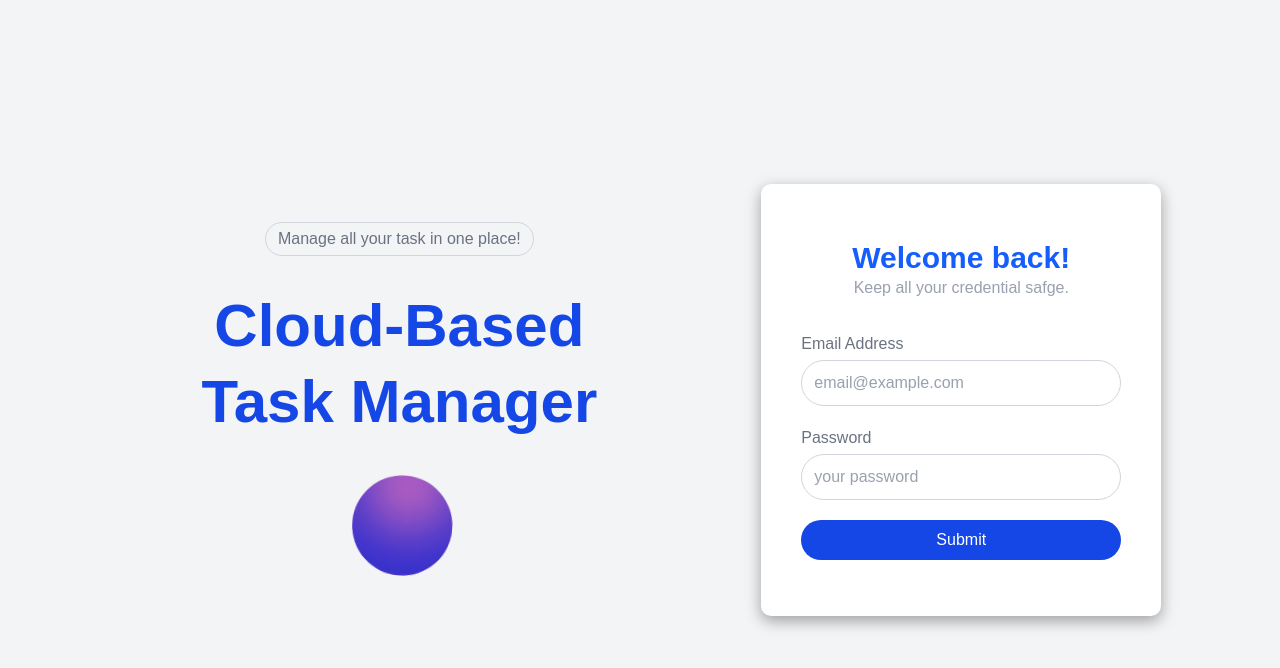
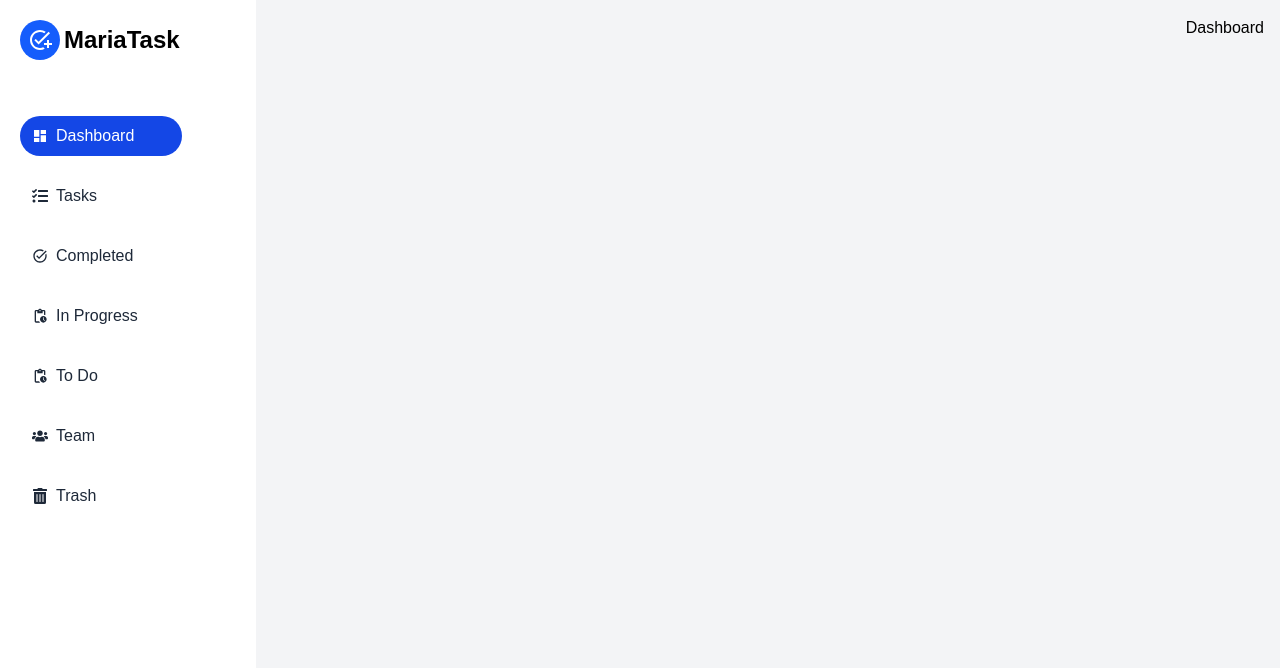
Before and after one commit to AleksKen/ClientTaskManager, a React (Vite) app in the folder client/: page /dashboard in a window 1280 px wide. Before the commit this address led to /login. Shown: the top 668 px of the page. Built offline with nearby package versions, Linux system fonts and the light colour scheme.

Commit message:
Хранилище, введение в слайсы и боковая панель

```diff
--- a/client/src/App.jsx
+++ b/client/src/App.jsx
@@ -1,47 +1,50 @@
 import Login from "./pages/Login.jsx";
-import {Navigate, Route, Routes, useLocation} from "react-router-dom";
+import {Navigate, Outlet, Route, Routes, useLocation} from "react-router-dom";
 import React from "react";
 import Dashboard from "./pages/Dashboard.jsx";
 import Tasks from "./pages/Tasks.jsx";
 import Users from "./pages/Users.jsx";
+import {Toaster} from "sonner";
+import Sidebar from "./components/Sidebar.jsx";
 import Trash from "./pages/Trash.jsx";
-import {Toaster} from "sonner";
 
 function Layout() {
-  const user = ""
+    // const {user} = useSelector((state) => state.auth);
+    const user = "Maria";
     const location = useLocation()
     return user ? (
         <div className='w-full h-screen flex flex-col md:flex-row'>
             <div className='w-1/5 h-screen bg-white sticky top-0 hidden md:block'>
-        {/*{Sidebar/}*/}
+                <Sidebar/>
             </div>
             {/*{MobileSidebar}*/}
             <div className="flex-1 overflow-y-auto">
                 {/*{Navbar}*/}
             </div>
             <div className='p-4 2xl:px-10'>
-        {/*{Outlet}*/}
+                <Outlet/>
             </div>
         </div>
     ) : (
         <Navigate to="/login" state={{from: location}} replace/>
     );
 }
+
 function App() {
     return (
         <main className='w-full min-h-screen bg-[#f3f4f6]'>
             <Routes>
-          <Route element={<Layout />}>
-            <Route path="/" element={<Navigate to="/dashboard" />}/>
-            <Route path="/dashboard" element={<Dashboard />}/>
-            <Route path="/tasks" element={<Tasks />}/>
-            <Route path="/team" element={<Users />}/>
-            <Route path="/trash" element={<Trash />}/>
-            <Route path="/tasks/:taskId" element={<Tasks />}/>
+                <Route element={<Layout/>}>
+                    <Route index path="/" element={<Navigate to="/dashboard"/>}/>
+                    <Route path="/dashboard" element={<Dashboard/>}/>
+                    <Route path="/tasks" element={<Tasks/>}/>
+                    <Route path="/team" element={<Users/>}/>
+                    <Route path="/trash" element={<Trash/>}/>
+                    <Route path="/tasks/:taskId" element={<Tasks/>}/>
                 </Route>
-          <Route path="/login" element={<Login />}/>
+                <Route path="/login" element={<Login/>}/>
             </Routes>
-          <Toaster richColors />
+            <Toaster richColors/>
         </main>
     );
 }
--- a/client/src/components/Button.jsx
+++ b/client/src/components/Button.jsx
@@ -1,7 +1,10 @@
 import React from 'react';
 import clsx from "clsx";
 
-const Button = ({icon, className, label, type, onClick=() => {} }) => {
+const Button = ({
+                    icon, className, label, type, onClick = () => {
+    }
+                }) => {
     return <button type={type || 'button'}
                    className={clsx('bx-3 py-2 outline-none', className)}
                    onClick={onClick}>
--- /dev/null
+++ b/client/src/components/Sidebar.jsx
@@ -0,0 +1,92 @@
+import React from 'react';
+import {MdDashboard, MdOutlineAddTask, MdOutlinePendingActions, MdTaskAlt} from "react-icons/md";
+import {FaTasks, FaTrashAlt, FaUsers} from "react-icons/fa";
+import {useDispatch, useSelector} from "react-redux";
+import {Link, NavLink, useLocation} from "react-router-dom";
+import {setOpenSidebar} from "../redux/slices/authSlice.js";
+import clsx from "clsx";
+
+const Sidebar = () => {
+    const {user} = useSelector((state) => state.auth);
+    const dispatch = useDispatch();
+    const location = useLocation();
+
+    const path = location.pathname.split("/")[1];
+
+    // const sidebarLinks = user.isAdmin ? linkData : linkData.slice(0, 5);
+    const sidebarLinks = linkData;
+
+    const closeSidebar = () => {
+        dispatch(setOpenSidebar(false));
+    };
+
+    const NavLink = ({el}) => {
+        return (
+            <Link to={el.link} onClick={closeSidebar}
+                  className={clsx('w-full lg:w-3/4 flex gap-2 px-3 py-2 rounded-full items-center text-gray-800 ' +
+                      'text-base hover:bg-[#2564ed2d]',
+                      path === el.link.split("/")[0] ? 'bg-blue-700 text-white' : ''
+                  )}>
+                {el.icon}
+                <span className='hover:text-[#2564ed]'>{el.label}</span>
+            </Link>
+        )
+    };
+
+    return <div className='w-full h-full flex flex-col gap-6 p-5'>
+        <h1 className='flex gap-1 items-center'>
+            <p className='bg-blue-600 p-2 rounded-full'>
+                <MdOutlineAddTask className='text-white text-2xl font-black'/>
+            </p>
+            <span className='text-black text-2xl font-black'>MariaTask</span>
+        </h1>
+
+        <div className='flex-1 flex flex-col gap-y-5 py-8'>
+            {
+                sidebarLinks.map((link) => (
+                    <NavLink el={link} key={link.label}/>
+                ))
+            }
+        </div>
+    </div>
+};
+
+const linkData = [
+    {
+        label: "Dashboard",
+        link: "dashboard",
+        icon: <MdDashboard/>,
+    },
+    {
+        label: "Tasks",
+        link: "tasks",
+        icon: <FaTasks/>,
+    },
+    {
+        label: "Completed",
+        link: "completed/completed",
+        icon: <MdTaskAlt/>,
+    },
+    {
+        label: "In Progress",
+        link: "in-progress/in progress",
+        icon: <MdOutlinePendingActions/>,
+    },
+    {
+        label: "To Do",
+        link: "todo/todo",
+        icon: <MdOutlinePendingActions/>,
+    },
+    {
+        label: "Team",
+        link: "team",
+        icon: <FaUsers/>,
+    },
+    {
+        label: "Trash",
+        link: "trash",
+        icon: <FaTrashAlt/>,
+    }
+];
+
+export default Sidebar;
--- a/client/src/components/Textbox.jsx
+++ b/client/src/components/Textbox.jsx
@@ -2,11 +2,12 @@ import React from 'react';
 import clsx from 'clsx';
 
 const Textbox = React.forwardRef(({
-    type, placeholder, label, className, register, name, error},
-ref) => {
+                                      type, placeholder, label, className, register, name, error
+                                  },
+                                  ref) => {
     return (
         <div className='w-full flex flex-col gap-1'>
-            {label && <label htmlFor={name} className='text-gray-500'>{label}</label>}
+            {label && <label htmlFor={name} className='text-gray-5{/**/}00'>{label}</label>}
 
             <div>
                 <input type={type}
--- a/client/src/main.jsx
+++ b/client/src/main.jsx
@@ -3,11 +3,15 @@ import { createRoot } from 'react-dom/client'
 import { BrowserRouter } from 'react-router-dom'
 import './index.css'
 import App from './App.jsx'
+import {Provider} from "react-redux";
+import store from './redux/store';
 
 createRoot(document.getElementById('root')).render(
   <StrictMode>
+      <Provider store={store}>
       <BrowserRouter>
         <App />
       </BrowserRouter>
+  </Provider>
   </StrictMode>,
 )
--- a/client/src/pages/Login.jsx
+++ b/client/src/pages/Login.jsx
@@ -3,13 +3,14 @@ import {useForm} from "react-hook-form";
 import {useNavigate} from "react-router-dom";
 import Textbox from "../components/Textbox.jsx";
 import Button from "../components/Button.jsx";
+import {useSelector} from "react-redux";
 
 const Login = () => {
-    const user = "";
+    const {user} = useSelector((state) => state.auth);
     const {
         register,
         handleSubmit,
-        formState: { errors },
+        formState: {errors},
     } = useForm();
 
     const navigate = useNavigate();
@@ -45,7 +46,7 @@ const Login = () => {
                 {/* right side */}
                 <div className='w-full md:w-1/3 p-4 md:p-1 flex flex-col justify-center items-center'>
                     <form onSubmit={handleSubmit(submitHandler)}
-                    className='form-container w-full md:w-[400px] flex flex-col
+                          className='form-container w-full md:w-[400px] flex flex-col
                     gap-y-8 bg-white px-10 pt-14 pb-14'>
                         <div className=''>
                             <p className='text-blue-600 text-3xl font-bold text-center'>Welcome back!</p>
@@ -64,7 +65,7 @@ const Login = () => {
                                     required: 'Email address is required',
                                 })}
                                 error={errors.email ? errors.email.message : ""}
-                                />
+                            />
 
                             <Textbox
                                 placeholder='your password'
@@ -79,9 +80,9 @@ const Login = () => {
                             />
 
                             <Button
-                            type='submit'
-                            label='Submit'
-                            className='w-full h-10 bg-blue-700 text-white rounded-full'
+                                type='submit'
+                                label='Submit'
+                                className='w-full h-10 bg-blue-700 text-white rounded-full'
                             />
                         </div>
                     </form>
--- /dev/null
+++ b/client/src/redux/slices/apiSlice.js
@@ -0,0 +1,11 @@
+import {fetchBaseQuery, createApi} from "@reduxjs/toolkit/query/react";
+
+const API_URL = 'http://localhost:8080/api';
+
+const baseQuery = fetchBaseQuery({baseUrl: API_URL});
+
+export const apiSlice = createApi({
+    baseQuery,
+    tagTypes: [],
+    endpoints: (builder) => ({}),
+});
--- /dev/null
+++ b/client/src/redux/slices/authSlice.js
@@ -0,0 +1,31 @@
+import {createSlice} from "@reduxjs/toolkit";
+
+const initialState = {
+    user: localStorage.getItem('userInfo') ? JSON.parse(localStorage.getItem('userInfo')) : null,
+
+    isSidebarOpen: false,
+};
+
+const authSlice = createSlice({
+    name: "auth",
+    initialState,
+    reducers: {
+        setCredentials: (state, action) => {
+            state.user = action.payload;
+            localStorage.setItem('userInfo', JSON.stringify(action.payload));
+        },
+        logout: (state, action) => {
+            state.user = null;
+            localStorage.removeItem('userInfo');
+        },
+        setOpenSidebar: (state, action) => {
+            state.isSidebarOpen = action.payload;
+        },
+    },
+});
+
+export const {
+    setCredentials, logout, setOpenSidebar
+} = authSlice.actions;
+
+export default authSlice.reducer;
--- /dev/null
+++ b/client/src/redux/store.js
@@ -0,0 +1,15 @@
+import {configureStore, createStore} from "@reduxjs/toolkit"
+import authReducer from "./slices/authSlice"
+import {apiSlice} from "./slices/apiSlice"
+
+const store = configureStore({
+    reducer: {
+        [apiSlice.reducerPath]: apiSlice.reducer,
+        auth: authReducer
+    },
+    middleware: (getDefaultMiddleware) =>
+        getDefaultMiddleware().concat(apiSlice.middleware),
+    devTools: true,
+});
+
+export default store;
```
Lines whose indentation alone changed are shown as unchanged.
